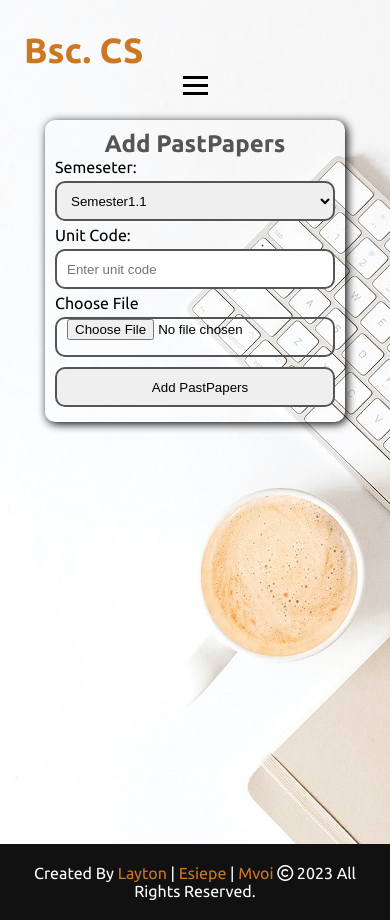
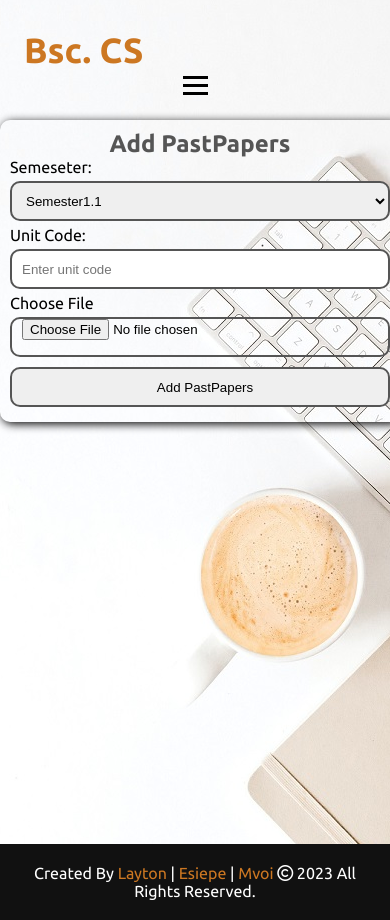
Before and after one commit to laytonmusyoki/KABU-CS-HUB, a Flask app: page /papers in a window 390 px wide. Run offline with Flask 3, Linux system fonts and the light colour scheme; the visitor is signed in with stand-in values (Sample User, id 1); some libraries are stand-ins or nearby versions.

Commit message:
papers upload

```diff
--- a/static/style.css
+++ b/static/style.css
@@ -632,7 +632,7 @@ footer .follow a:hover {
 
 @media (max-width:640px) {
     .box{
-        width: 300px;
+        width: 400px;
     }
 }
 
```
